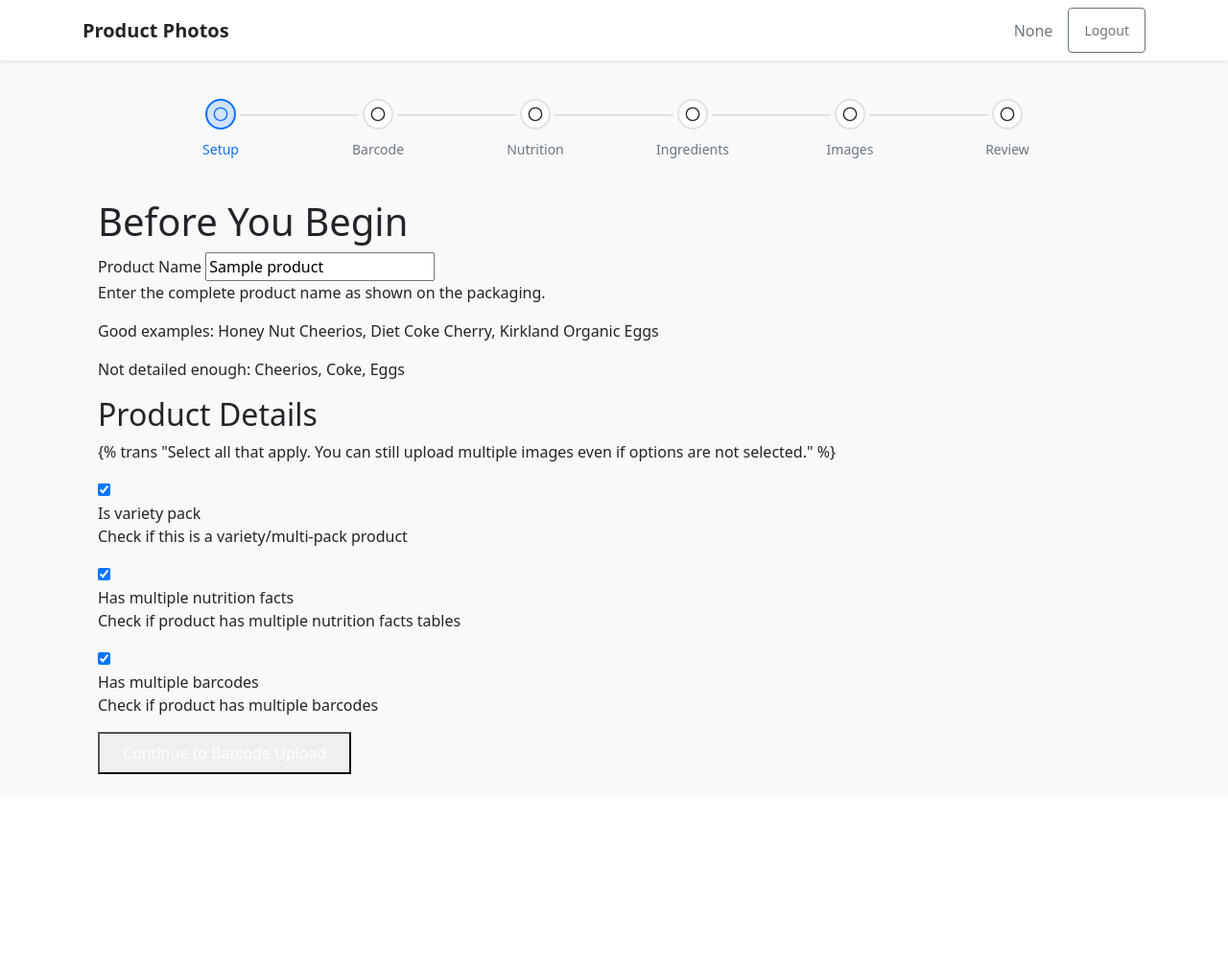
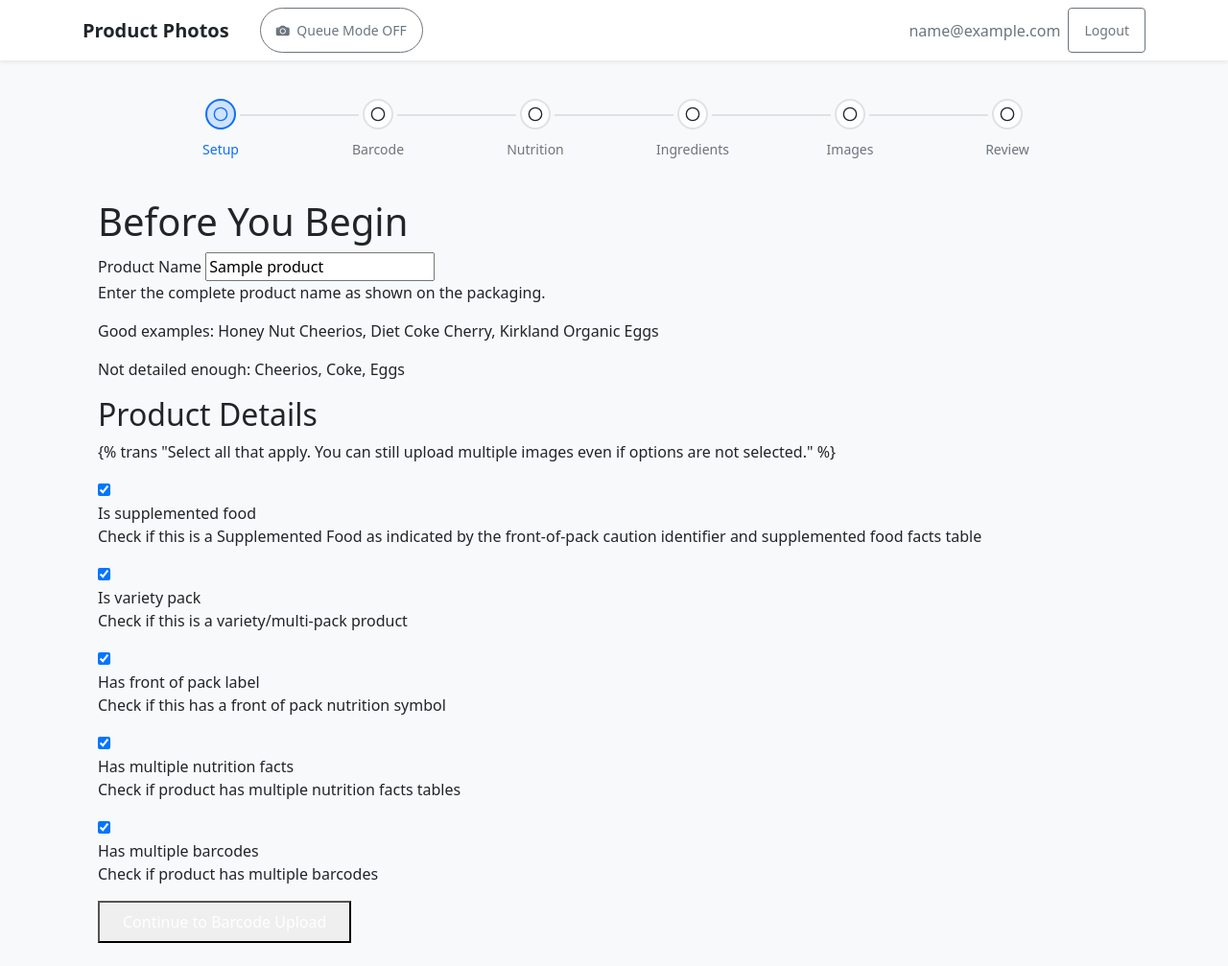
Before and after one commit to BFSSI-Bioinformatics-Lab/pptm, a Django app: page /products/submit/1/setup/ in a window 1280 px wide. Shown: the whole page at 96% size. Before the commit the page ends 807 px from the top, so only its background shows below. Run offline with Django 5.2, Linux system fonts and the light colour scheme; a user stored in the database is signed in; tables that the repository leaves empty hold one stand-in row (values such as "Sample post"); parts of the project's set-up code (start-up, migrations or seed data) failed here and were passed over; some libraries are stand-ins or nearby versions.

Commit message:
add some extra product flags and fix the header

```diff
--- a/pptp/forms/products.py
+++ b/pptp/forms/products.py
@@ -9,7 +9,9 @@ class ProductSetupForm(forms.ModelForm):
         model = Product
         fields = [
             'product_name',
+            'is_supplemented_food',
             'is_variety_pack',
+            'has_front_of_pack_label',
             'has_multiple_nutrition_facts',
             'has_multiple_barcodes',
         ]
--- a/pptp/models/products.py
+++ b/pptp/models/products.py
@@ -19,7 +19,6 @@ class Product(models.Model):
     )
     submission_complete = models.BooleanField(default=False)
 
-    # Offline mode fields
     is_offline = models.BooleanField(
         default=False,
         help_text=_("Whether this product was created in offline mode")
@@ -35,9 +34,18 @@ class Product(models.Model):
         max_length=255,
         help_text=_("Full product name as shown on packaging")
     )
+
     is_variety_pack = models.BooleanField(
         default=False,
         help_text=_("Check if this is a variety/multi-pack product")
+    )
+    is_supplemented_food = models.BooleanField(
+        default=False,
+        help_text=_("Check if this is a Supplemented Food as indicated by the front-of-pack caution identifier and supplemented food facts table")
+    )
+    has_front_of_pack_label = models.BooleanField(
+        default=False,
+        help_text=_("Check if this has a front of pack nutrition symbol")
     )
     has_multiple_nutrition_facts = models.BooleanField(
         default=False,
@@ -59,6 +67,7 @@ class Product(models.Model):
 
     def __str__(self):
         return f"{self.product_name} (Product {self.id})"
+
 
 class BaseImageModel(models.Model):
     """
--- a/pptp/templates/base.html
+++ b/pptp/templates/base.html
@@ -1,6 +1,7 @@
 {# Base Layout Template #}
 <!DOCTYPE html>
 <html lang="en">
+
 <head>
     <meta charset="UTF-8">
     <meta name="viewport" content="width=device-width, initial-scale=1.0, shrink-to-fit=no">
@@ -39,21 +40,37 @@
         }
     </style>
 </head>
+
 <body class="min-vh-100 bg-light d-flex flex-column">
     {# Header Component #}
     <header class="bg-white shadow-sm">
         <nav class="navbar navbar-light">
           <div class="container">
             <div class="w-100 d-flex justify-content-between align-items-center">
+              <div class="d-flex align-items-center gap-3">
                 <a href="{% url 'products:dashboard' %}" class="navbar-brand text-decoration-none">
                   <span class="fs-5 fw-bold text-dark">Product Photos</span>
                 </a>
                 {% if user.is_authenticated %}
-                    <div class="d-flex align-items-center">
-                        <span class="text-secondary me-3 d-none d-sm-inline">{{ user.username }}</span>
-                        <a href="{% url 'account_logout' %}"
-                           class="btn btn-outline-secondary btn-sm"
-                           role="button">Logout</a>
+                  <form method="post" action="{% url 'products:toggle_photo_queue' %}" class="d-inline-block">
+                    {% csrf_token %}
+                    <button type="submit" class="btn {% if request.session.photo_queue_mode %}btn-success{% else %}btn-outline-secondary{% endif %} btn-sm rounded-pill">
+                      <i class="bi bi-camera-fill me-1"></i>
+                      Queue Mode {% if request.session.photo_queue_mode %}ON{% else %}OFF{% endif %}
+                    </button>
+                  </form>
+                  {% if pending_upload_count > 0 %}
+                    <a href="{% url 'products:bulk_upload' %}" class="btn btn-warning btn-sm rounded-pill">
+                      <i class="bi bi-cloud-upload me-1"></i>
+                      {{ pending_upload_count }} Pending
+                    </a>
+                  {% endif %}
+                {% endif %}
+              </div>
+              {% if user.is_authenticated %}
+                <div class="d-flex align-items-center gap-2">
+                  <span class="text-secondary d-none d-sm-inline">{{ user.email }}</span>
+                  <a href="{% url 'account_logout' %}" class="btn btn-outline-secondary btn-sm" role="button">Logout</a>
                 </div>
               {% endif %}
             </div>
@@ -70,13 +87,9 @@
                 {% for message in messages %}
                 <div class="alert alert-dismissible fade show {% if message.tags == 'error' %}alert-danger
                              {% elif message.tags == 'success' %}alert-success
-                             {% else %}alert-primary{% endif %}"
-                     role="alert">
+                             {% else %}alert-primary{% endif %}" role="alert">
                     {{ message }}
-                    <button type="button"
-                            class="btn-close"
-                            data-bs-dismiss="alert"
-                            aria-label="Close"></button>
+                    <button type="button" class="btn-close" data-bs-dismiss="alert" aria-label="Close"></button>
                 </div>
                 {% endfor %}
             </div>
@@ -90,4 +103,5 @@
     <!-- Bootstrap JS Bundle with Popper -->
     <script src="https://cdn.jsdelivr.net/npm/bootstrap@5.3.0/dist/js/bootstrap.bundle.min.js"></script>
 </body>
+
 </html>
```
Also changed, not shown: pptp/templates/pptp/products/includes/header.html (deleted, +0 -42 lines), pptp/migrations/0008_product_has_front_of_pack_label_and_more.py (added). Lines whose indentation alone changed are shown as unchanged.
